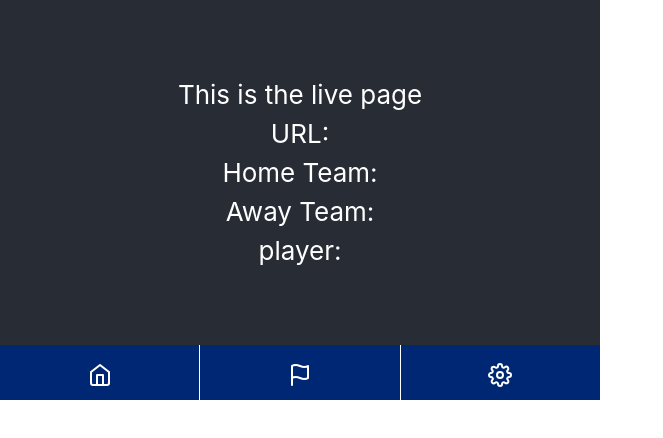
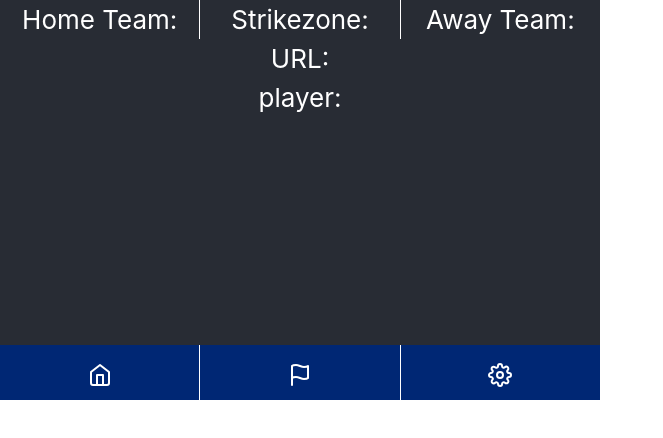
Before and after one commit to jaketockerman/BaseballBrowserExtension, a React (Create React App) app in the folder extension/: page / in a window 1280 px wide. Shown: the top 438 px of the page, without its empty margins (0-663 px from the left). Built offline with nearby package versions, Linux system fonts and the light colour scheme; no server answers.

Commit message:
added tailwind for live tab headers

```diff
--- a/extension/src/components/Live.tsx
+++ b/extension/src/components/Live.tsx
@@ -24,6 +24,7 @@ function Live(props: InferProps<typeof Live.propTypes>) {
 	const [liveDelay, setLiveDelay] = useState(100);
 	const [gameDelay, setGameDelay] = useState<number | null>(500);
 	useInterval(() => {
+		if (gameID !== "") {
 			axios
 				.get<gameData_Response>(
 					props.servers.mlbstats + "gameData/" + gameID
@@ -38,12 +39,14 @@ function Live(props: InferProps<typeof Live.propTypes>) {
 						console.log(error.message);
 					}
 				});
+		}
 	}, gameDelay);
 	useInterval(
 		() => {
+			if (gameID !== "") {
 				axios
 					.get<liveData_Response>(
-					props.servers.mlbstats + "liveData/634198"
+						props.servers.mlbstats + "liveData/" + gameID
 					)
 					.then((response) => {
 						response.data;
@@ -54,6 +57,7 @@ function Live(props: InferProps<typeof Live.propTypes>) {
 							console.log(error.message);
 						}
 					});
+			}
 		},
 		// Delay in milliseconds or null to stop it
 		liveDelay
@@ -80,13 +84,36 @@ function Live(props: InferProps<typeof Live.propTypes>) {
 			console.log("unable to detect url due to error " + e);
 		}
 	});
+	const style = {
+		borderRight: "1px solid",
+		borderColor: "#FFFFFF",
+	};
 	return (
+		<div>
+			<div className="tw-flex tw-flex-row tw-w-full">
+				<div
+					className="tw-flex-1 tw-w-0 tw-border-r tw-border-white tw-items-center"
+					style={style}
+				>
+					{" "}
+					Home Team: {gameData?.teams.home.teamName}{" "}
+				</div>
+				<div
+					className="tw-flex-1 tw-w-0 tw-border-r tw-border-white"
+					style={style}
+				>
+					{" "}
+					Strikezone:{" "}
+				</div>
+				<div className="tw-flex-1 tw-w-0">
+					{" "}
+					Away Team: {gameData?.teams.away.teamName}{" "}
+				</div>
+			</div>
 			<div className="tw-flex tw-flex-col tw-h-full tw-items-center tw-justify-center">
-			<div>This is the live page</div>
 				<div> URL: {url} </div>
-			<div> Home Team: {gameData?.teams.home.teamName} </div>
-			<div> Away Team: {gameData?.teams.away.teamName} </div>
 				<div> player: {players?.map} </div>
+			</div>
 		</div>
 	);
 }
```
Lines whose indentation alone changed are shown as unchanged.
